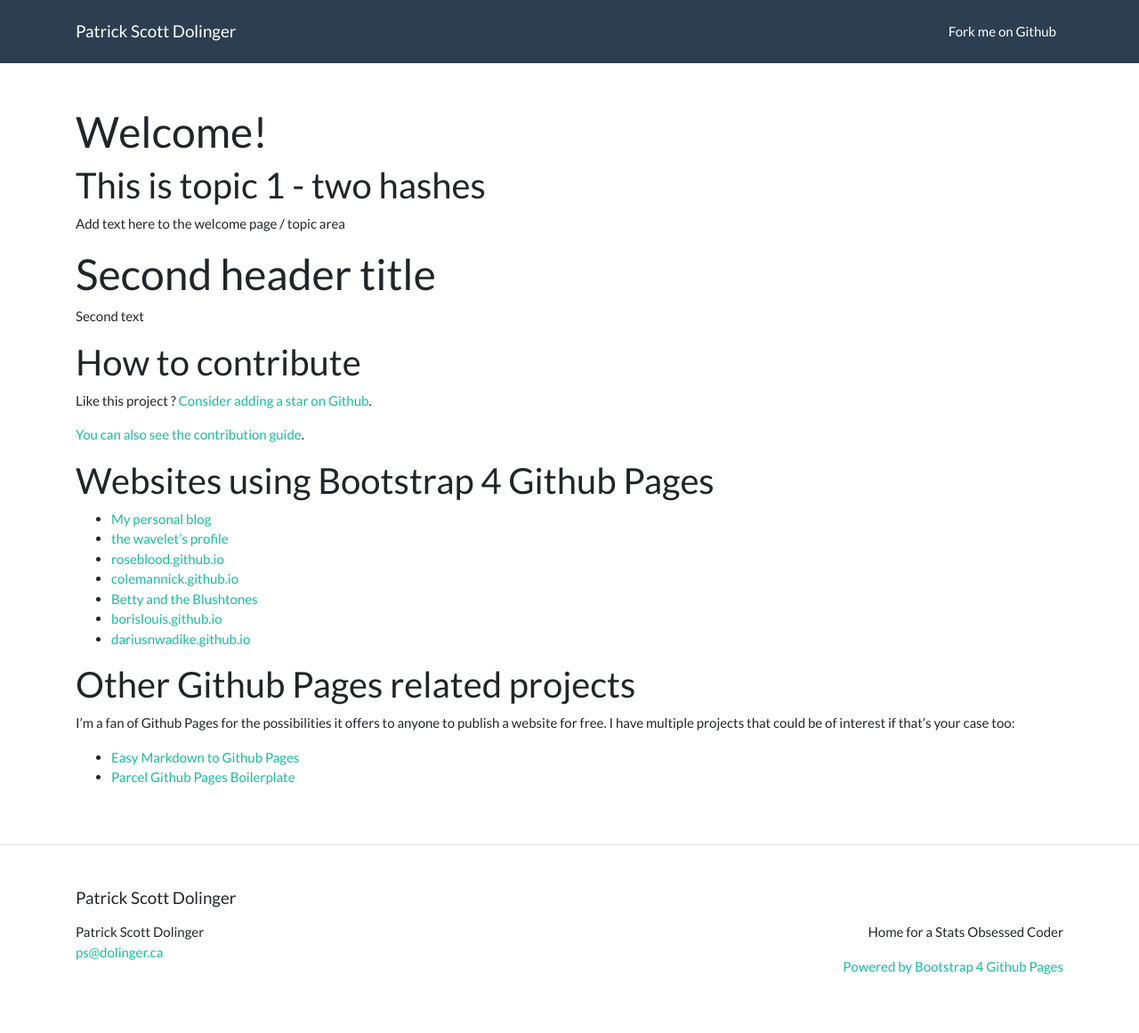
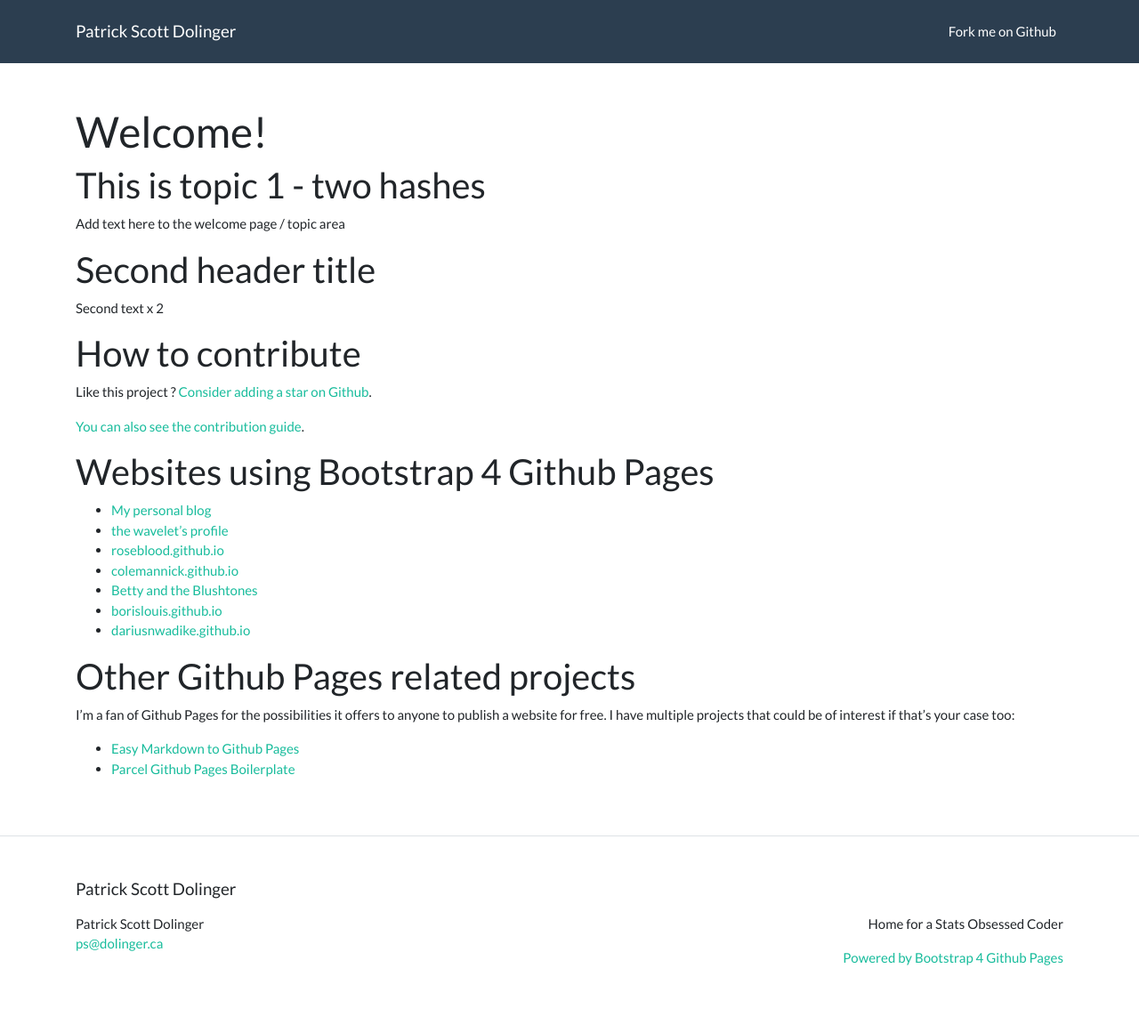
Before and after one commit to patdol/patdol.github.io, a Jekyll site: the page built from index.md, in a window 1280 px wide. Shown: the whole page at 89% size. Built offline with Jekyll 4.4.1, drawn with Linux system fonts in a browser that asks for light colours.

Commit message:
Update index.md

```diff
--- a/index.md
+++ b/index.md
@@ -5,8 +5,8 @@ title: Welcome!
 ## This is topic 1 - two hashes
 Add text here to the welcome page / topic area
 
-# Second header title
-Second text
+## Second header title
+Second text x 2
 
 ## How to contribute
 
```
